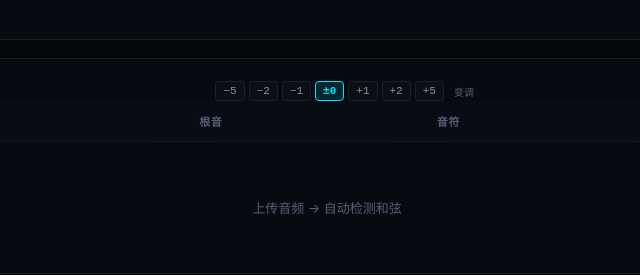
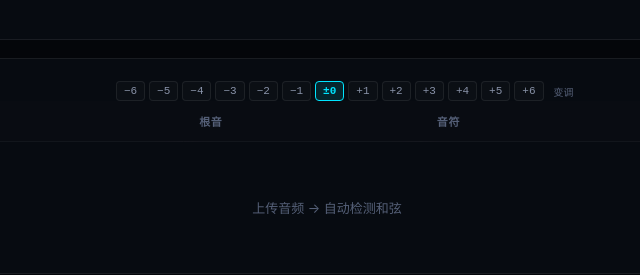
Before and after one commit to gavinz0228/Chord-Detective, a website: page index.html in a window 1280 px wide. Shown: the part 960-1235 px from the top of the page, 313-953 px from the left. Drawn offline with Linux system fonts and the light colour scheme.

Commit message:
变调选项扩展为-6到+6全13个半音

```diff
--- a/index.html
+++ b/index.html
@@ -188,7 +188,7 @@ select{width:100%;padding:9px 11px;border-radius:var(--rs);background:rgba(255,2
   </div>
 
   <div class="results-panel">
-    <div class="res-hdr"><h2>识别结果</h2><div class="transpose-ctrl" id="transposeCtrl"><button class="tx-btn" data-d="-5">−5</button><button class="tx-btn" data-d="-2">−2</button><button class="tx-btn" data-d="-1">−1</button><button class="tx-btn on" data-d="0">±0</button><button class="tx-btn" data-d="+1">+1</button><button class="tx-btn" data-d="+2">+2</button><button class="tx-btn" data-d="+5">+5</button><span class="tx-label">变调</span></div><span class="cnt" id="resultCount">0 段</span></div>
+    <div class="res-hdr"><h2>识别结果</h2><div class="transpose-ctrl" id="transposeCtrl"><button class="tx-btn" data-d="-6">−6</button><button class="tx-btn" data-d="-5">−5</button><button class="tx-btn" data-d="-4">−4</button><button class="tx-btn" data-d="-3">−3</button><button class="tx-btn" data-d="-2">−2</button><button class="tx-btn" data-d="-1">−1</button><button class="tx-btn on" data-d="0">±0</button><button class="tx-btn" data-d="1">+1</button><button class="tx-btn" data-d="2">+2</button><button class="tx-btn" data-d="3">+3</button><button class="tx-btn" data-d="4">+4</button><button class="tx-btn" data-d="5">+5</button><button class="tx-btn" data-d="6">+6</button><span class="tx-label">变调</span></div><span class="cnt" id="resultCount">0 段</span></div>
     <div class="res-wrap"><table><thead><tr><th>时间</th><th>和弦</th><th>根音</th><th>音符</th><th>可信度</th></tr></thead><tbody id="resultBody"></tbody></table><div class="empty" id="emptyState">上传音频 → 自动检测和弦</div></div>
   </div>
 </div>
```
